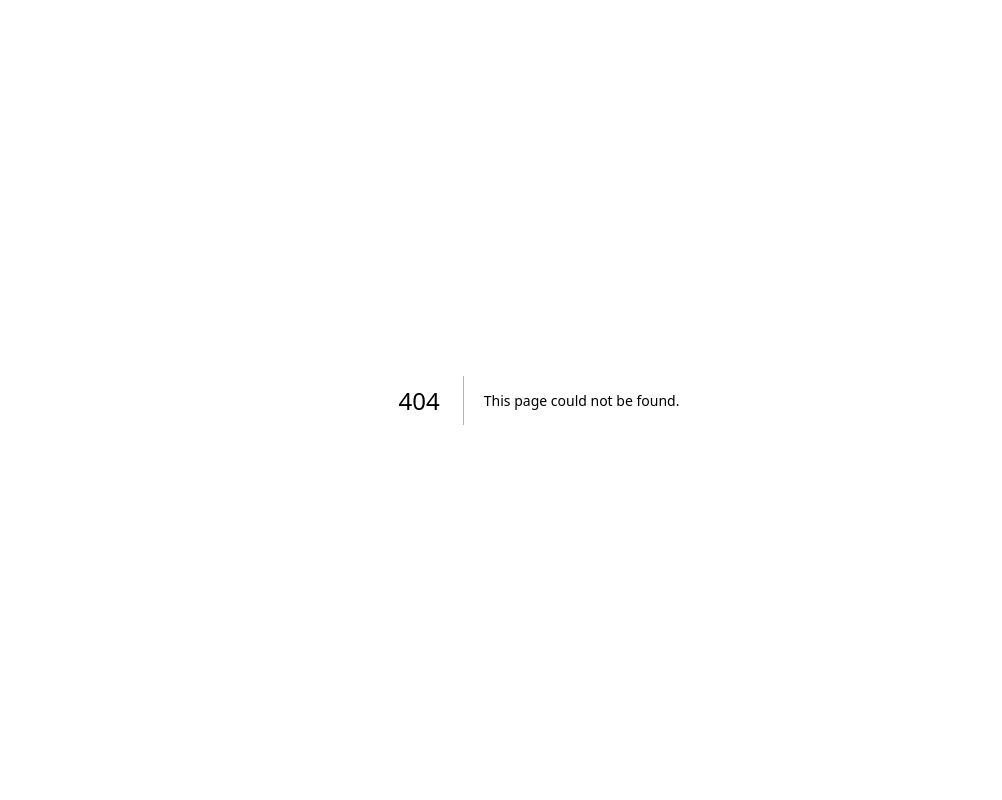
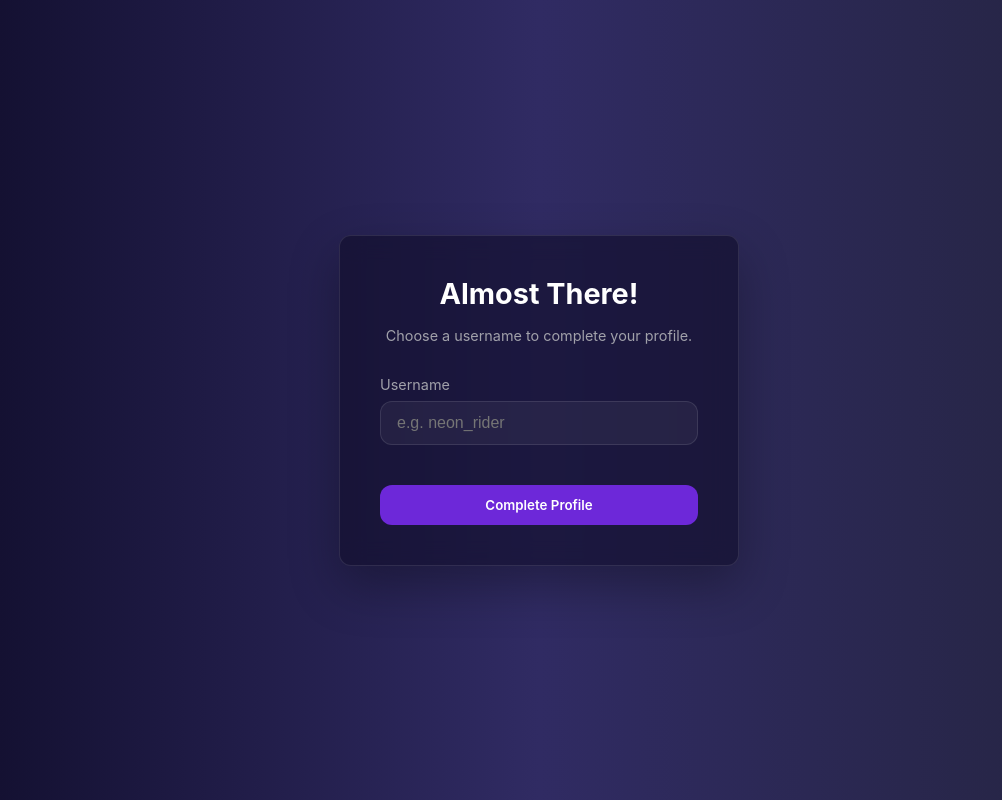
Before and after one commit to SAMEER-40/Neonshare, a Next.js app: page /complete-profile in a window 1280 px wide. Before the commit this address had no page. Shown: the whole page, without its empty margins (101-1103 px from the left). Built offline with nearby package versions, Linux system fonts and the light colour scheme; no server answers; the database is empty.

Commit message:
Implement profile completion flow for Google users

```diff
--- /dev/null
+++ b/src/app/complete-profile/page.module.css
@@ -0,0 +1,92 @@
+.container {
+    min-height: 100vh;
+    display: flex;
+    justify-content: center;
+    align-items: center;
+    background: var(--background);
+    background-image: var(--background-gradient);
+    padding: 1rem;
+}
+
+.card {
+    background: rgba(15, 12, 41, 0.6);
+    backdrop-filter: blur(12px);
+    border: 1px solid var(--card-border);
+    border-radius: var(--radius);
+    padding: 2.5rem;
+    width: 100%;
+    max-width: 400px;
+    box-shadow: 0 20px 50px rgba(0, 0, 0, 0.3);
+}
+
+.title {
+    font-size: 1.8rem;
+    font-weight: 700;
+    margin-bottom: 1rem;
+    text-align: center;
+    color: var(--foreground);
+}
+
+.subtitle {
+    text-align: center;
+    color: var(--text-secondary);
+    margin-bottom: 2rem;
+    font-size: 0.9rem;
+}
+
+.form {
+    display: flex;
+    flex-direction: column;
+    gap: 1.5rem;
+}
+
+.field {
+    display: flex;
+    flex-direction: column;
+    gap: 0.5rem;
+}
+
+.label {
+    color: var(--text-secondary);
+    font-size: 0.9rem;
+}
+
+.input {
+    background: rgba(255, 255, 255, 0.05);
+    border: 1px solid var(--card-border);
+    border-radius: var(--radius);
+    padding: 0.75rem 1rem;
+    color: var(--foreground);
+    font-size: 1rem;
+    outline: none;
+    transition: all 0.2s;
+}
+
+.input:focus {
+    border-color: var(--primary);
+    background: rgba(255, 255, 255, 0.1);
+}
+
+.error {
+    color: #ff4d4d;
+    font-size: 0.85rem;
+    text-align: center;
+    background: rgba(255, 77, 77, 0.1);
+    padding: 0.5rem;
+    border-radius: var(--radius);
+}
+
+.submit {
+    background: var(--primary);
+    color: white;
+    padding: 0.75rem;
+    border-radius: var(--radius);
+    font-weight: 600;
+    margin-top: 1rem;
+    transition: all 0.2s;
+}
+
+.submit:hover {
+    background: var(--primary-hover);
+    transform: translateY(-1px);
+}
--- /dev/null
+++ b/src/app/complete-profile/page.tsx
@@ -0,0 +1,87 @@
+'use client';
+
+import React, { useState, useEffect } from 'react';
+import { useRouter } from 'next/navigation';
+import styles from './page.module.css';
+import { useUser } from '@/lib/useUser';
+import { storage } from '@/lib/storage';
+
+export default function CompleteProfilePage() {
+    const [username, setUsername] = useState('');
+    const [error, setError] = useState('');
+    const router = useRouter();
+    const { register, user } = useUser();
+
+    useEffect(() => {
+        // If already logged in with a full account, redirect home
+        if (user && !localStorage.getItem('photo_share_pending_google_auth')) {
+            router.push('/');
+        }
+    }, [user, router]);
+
+    const handleSubmit = async (e: React.FormEvent) => {
+        e.preventDefault();
+        setError('');
+
+        if (username.length < 3) {
+            setError('Username must be at least 3 characters');
+            return;
+        }
+
+        // Check if pending google auth exists
+        const pendingAuthJson = localStorage.getItem('photo_share_pending_google_auth');
+        if (!pendingAuthJson) {
+            router.push('/login');
+            return;
+        }
+
+        const pendingAuth = JSON.parse(pendingAuthJson);
+
+        // Register with googleId
+        const newUser = {
+            username,
+            friends: [],
+            googleId: pendingAuth.uid
+        };
+
+        const result = await storage.registerUser(newUser);
+        if (result.success) {
+            storage.setCurrentUser(username);
+            localStorage.removeItem('photo_share_pending_google_auth');
+            // Trigger user change event
+            window.dispatchEvent(new Event('userChanged'));
+            router.push('/');
+        } else {
+            setError(result.message || 'Registration failed');
+        }
+    };
+
+    return (
+        <div className={styles.container}>
+            <div className={styles.card}>
+                <h1 className={styles.title}>Almost There!</h1>
+                <p className={styles.subtitle}>Choose a username to complete your profile.</p>
+
+                <form onSubmit={handleSubmit} className={styles.form}>
+                    {error && <div className={styles.error}>{error}</div>}
+
+                    <div className={styles.field}>
+                        <label className={styles.label}>Username</label>
+                        <input
+                            type="text"
+                            value={username}
+                            onChange={(e) => setUsername(e.target.value)}
+                            className={styles.input}
+                            placeholder="e.g. neon_rider"
+                            required
+                        />
+                    </div>
+
+                    <button type="submit" className={styles.submit}>
+                        Complete Profile
+                    </button>
+                </form>
+            </div>
+        </div>
+    );
+}
```
